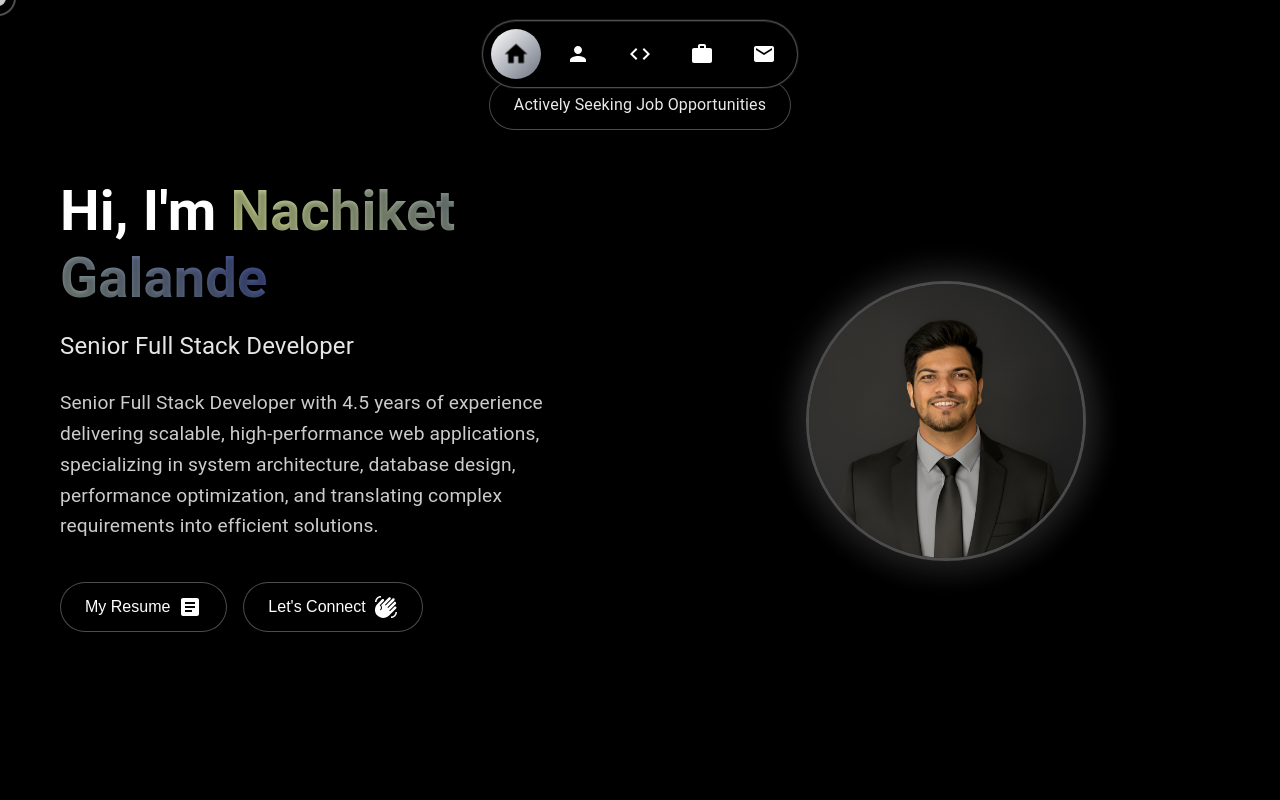
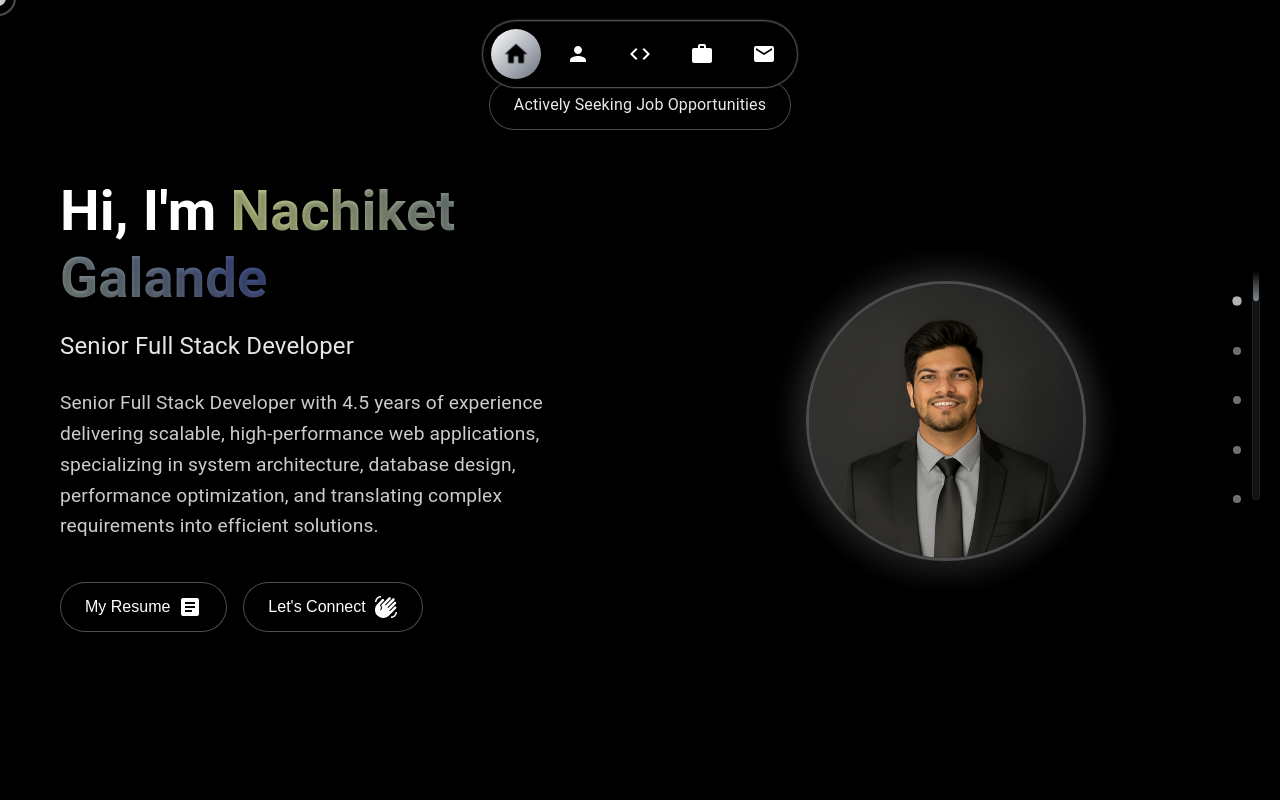
Before and after one commit to nachiketgalande1609/React-Portfolio, a React (Vite) app in the folder portfolio-new/: page / in a window 1280 px wide. Shown: the top 800 px of the page. Built offline with nearby package versions, Linux system fonts and the light colour scheme.

Commit message:
Scroll progress bar

```diff
--- a/portfolio-new/src/App.tsx
+++ b/portfolio-new/src/App.tsx
@@ -8,12 +8,14 @@ import Projects from "./components/Projects";
 import Contact from "./components/Contact";
 import Footer from "./components/Footer";
 import GlobalCursor from "./components/GlobalCursor";
+import ScrollProgress from "./components/ScrollProgress"; // Add this import
 import "./styles/globals.css";
 
 const App: React.FC = () => {
     return (
         <div className="App">
-            <GlobalCursor /> {/* Add GlobalCursor here */}
+            <GlobalCursor />
+            <ScrollProgress /> {/* Add ScrollProgress here */}
             <Header />
             <Hero />
             <About />
--- /dev/null
+++ b/portfolio-new/src/components/ScrollProgress.tsx
@@ -0,0 +1,126 @@
+// components/ScrollProgress.tsx
+import React, { useState, useEffect } from "react";
+import "./../styles/ScrollProgress.css";
+
+const ScrollProgress: React.FC = () => {
+    const [scrollProgress, setScrollProgress] = useState(0);
+    const [isScrolling, setIsScrolling] = useState(false);
+    const [activeSection, setActiveSection] = useState("home");
+
+    const sections = [
+        { id: "home", label: "Home" },
+        { id: "about", label: "About" },
+        { id: "skills", label: "Skills" },
+        { id: "projects", label: "Projects" },
+        { id: "contact", label: "Contact" },
+    ];
+
+    useEffect(() => {
+        let scrollTimer: NodeJS.Timeout;
+
+        const handleScroll = () => {
+            // Calculate scroll progress
+            const totalHeight = document.documentElement.scrollHeight - window.innerHeight;
+            const progress = (window.scrollY / totalHeight) * 100;
+            setScrollProgress(progress);
+
+            // Determine active section
+            const currentSection = sections.find((section) => {
+                const element = document.getElementById(section.id);
+                if (element) {
+                    const rect = element.getBoundingClientRect();
+                    return rect.top <= 100 && rect.bottom >= 100;
+                }
+                return false;
+            });
+
+            if (currentSection) {
+                setActiveSection(currentSection.id);
+            }
+
+            // Show progress bar when scrolling starts
+            setIsScrolling(true);
+
+            // Hide progress bar after scrolling stops
+            clearTimeout(scrollTimer);
+            scrollTimer = setTimeout(() => {
+                setIsScrolling(false);
+            }, 1500);
+        };
+
+        // Throttle scroll events for better performance
+        let ticking = false;
+        const throttledScroll = () => {
+            if (!ticking) {
+                requestAnimationFrame(() => {
+                    handleScroll();
+                    ticking = false;
+                });
+                ticking = true;
+            }
+        };
+
+        window.addEventListener("scroll", throttledScroll, { passive: true });
+
+        return () => {
+            window.removeEventListener("scroll", throttledScroll);
+            clearTimeout(scrollTimer);
+        };
+    }, []);
+
+    const handleProgressClick = (e: React.MouseEvent) => {
+        const rect = e.currentTarget.getBoundingClientRect();
+        const clickY = e.clientY - rect.top;
+        const percentage = clickY / rect.height;
+
+        const totalHeight = document.documentElement.scrollHeight - window.innerHeight;
+        const targetScroll = percentage * totalHeight;
+
+        window.scrollTo({
+            top: targetScroll,
+            behavior: "smooth",
+        });
+    };
+
+    const handleSectionClick = (sectionId: string) => {
+        const element = document.getElementById(sectionId);
+        if (element) {
+            element.scrollIntoView({ behavior: "smooth" });
+        }
+    };
+
+    return (
+        <div className={`scroll-progress ${isScrolling ? "scrolling" : ""}`} onClick={handleProgressClick}>
+            <div className="progress-track">
+                <div className="progress-fill" style={{ height: `${scrollProgress}%` }}>
+                    <div className="progress-glow" />
+                    <div className="progress-dot" />
+                </div>
+
+                {/* Section markers */}
+                <div className="section-markers">
+                    {sections.map((section, index) => {
+                        const position = (index / (sections.length - 1)) * 100;
+                        return (
+                            <div
+                                key={section.id}
+                                className={`section-marker ${activeSection === section.id ? "active" : ""}`}
+                                style={{ top: `${position}%` }}
+                                onClick={(e) => {
+                                    e.stopPropagation();
+                                    handleSectionClick(section.id);
+                                }}
+                                title={section.label}
+                            >
+                                <div className="marker-dot" />
+                                <div className="marker-label">{section.label}</div>
+                            </div>
+                        );
+                    })}
+                </div>
+            </div>
+        </div>
+    );
+};
+
+export default ScrollProgress;
--- /dev/null
+++ b/portfolio-new/src/styles/ScrollProgress.css
@@ -0,0 +1,251 @@
+/* styles/ScrollProgress.css */
+.scroll-progress {
+    position: fixed;
+    right: 20px;
+    top: 50%;
+    transform: translateY(-50%);
+    z-index: 1000;
+    cursor: pointer;
+    transition: all 0.3s cubic-bezier(0.4, 0, 0.2, 1);
+    opacity: 0.7;
+}
+
+.scroll-progress:hover,
+.scroll-progress.scrolling {
+    opacity: 1;
+    right: 18px;
+}
+
+.progress-track {
+    width: 8px;
+    height: 200px;
+    background: rgba(255, 255, 255, 0.1);
+    border-radius: 10px;
+    position: relative;
+    overflow: visible;
+    backdrop-filter: blur(10px);
+    border: 1px solid rgba(255, 255, 255, 0.1);
+    transition: all 0.3s ease;
+}
+
+.scroll-progress:hover .progress-track {
+    width: 10px;
+    background: rgba(255, 255, 255, 0.15);
+    box-shadow: 0 0 20px rgba(59, 130, 246, 0.3), inset 0 1px 0 rgba(255, 255, 255, 0.2);
+}
+
+/* INVERTED PROGRESS BAR - Starts from top */
+.progress-fill {
+    position: absolute;
+    top: 0;
+    left: 0;
+    width: 100%;
+    background: linear-gradient(to bottom, #3b82f6, #8b5cf6, #ec4899);
+    border-radius: 10px;
+    transition: height 0.1s ease-out;
+    transform-origin: top;
+}
+
+/* Inverted gradient overlay */
+.progress-fill::before {
+    content: "";
+    position: absolute;
+    bottom: 0;
+    left: 0;
+    right: 0;
+    height: 30px;
+    background: linear-gradient(to top, rgba(255, 255, 255, 0.8), transparent);
+    border-radius: 0 0 10px 10px;
+}
+
+/* Inverted glow effect */
+.progress-glow {
+    position: absolute;
+    bottom: 0;
+    left: 0;
+    right: 0;
+    height: 20px;
+    background: linear-gradient(to top, rgba(59, 130, 246, 0.8), transparent);
+    border-radius: 0 0 10px 10px;
+    filter: blur(5px);
+    opacity: 0.7;
+    animation: pulse 2s infinite;
+}
+
+/* Progress dot at the current position */
+.progress-dot {
+    position: absolute;
+    bottom: 0;
+    left: 50%;
+    transform: translateX(-50%);
+    width: 12px;
+    height: 12px;
+    background: white;
+    border-radius: 50%;
+    box-shadow: 0 0 10px rgba(59, 130, 246, 0.8), 0 0 20px rgba(59, 130, 246, 0.6);
+    opacity: 0;
+    transition: opacity 0.3s ease;
+}
+
+.scroll-progress:hover .progress-dot {
+    opacity: 1;
+}
+
+/* Section Markers */
+.section-markers {
+    position: absolute;
+    top: 0;
+    left: 0;
+    right: 0;
+    bottom: 0;
+    pointer-events: none;
+}
+
+.section-marker {
+    position: absolute;
+    left: -20px;
+    transform: translateY(-50%);
+    display: flex;
+    align-items: center;
+    cursor: pointer;
+    pointer-events: all;
+    transition: all 0.3s ease;
+    z-index: 2;
+}
+
+.section-marker:hover {
+    left: -25px;
+}
+
+.section-marker:hover .marker-label {
+    opacity: 1;
+    transform: translateX(0);
+}
+
+.section-marker.active .marker-dot {
+    background: white;
+    transform: scale(1.2);
+    box-shadow: 0 0 0 2px rgba(59, 130, 246, 0.8), 0 0 10px rgba(59, 130, 246, 0.6);
+}
+
+.marker-dot {
+    width: 8px;
+    height: 8px;
+    background: rgba(255, 255, 255, 0.6);
+    border-radius: 50%;
+    transition: all 0.3s ease;
+    border: 2px solid rgba(255, 255, 255, 0.1);
+}
+
+.section-marker:hover .marker-dot {
+    background: white;
+    transform: scale(1.1);
+}
+
+.marker-label {
+    position: absolute;
+    left: 20px;
+    background: rgba(0, 0, 0, 0.8);
+    color: white;
+    padding: 4px 8px;
+    border-radius: 6px;
+    font-size: 11px;
+    font-weight: 600;
+    white-space: nowrap;
+    backdrop-filter: blur(10px);
+    border: 1px solid rgba(255, 255, 255, 0.1);
+    opacity: 0;
+    transform: translateX(-10px);
+    transition: all 0.3s ease;
+    pointer-events: none;
+}
+
+.marker-label::before {
+    content: "";
+    position: absolute;
+    right: 100%;
+    top: 50%;
+    transform: translateY(-50%);
+    border: 4px solid transparent;
+    border-right-color: rgba(0, 0, 0, 0.8);
+}
+
+/* Hide browser scrollbar */
+html {
+    scrollbar-width: none;
+    -ms-overflow-style: none;
+}
+
+html::-webkit-scrollbar {
+    display: none;
+}
+
+body {
+    overflow-y: scroll;
+    -webkit-overflow-scrolling: touch;
+}
+
+@keyframes pulse {
+    0%,
+    100% {
+        opacity: 0.7;
+    }
+    50% {
+        opacity: 0.4;
+    }
+}
+
+/* Section transition animations */
+@keyframes markerPulse {
+    0%,
+    100% {
+        box-shadow: 0 0 0 0 rgba(59, 130, 246, 0.4);
+    }
+    50% {
+        box-shadow: 0 0 0 4px rgba(59, 130, 246, 0);
+    }
+}
+
+.section-marker.active .marker-dot {
+    animation: markerPulse 2s infinite;
+}
+
+/* Responsive design */
+@media (max-width: 768px) {
+    .scroll-progress {
+        right: 10px;
+        transform: translateY(-50%) scale(0.8);
+    }
+
+    .scroll-progress:hover {
+        right: 8px;
+    }
+
+    .progress-track {
+        height: 150px;
+    }
+
+    .section-marker {
+        left: -15px;
+    }
+
+    .section-marker:hover {
+        left: -18px;
+    }
+
+    .marker-label {
+        font-size: 10px;
+        padding: 3px 6px;
+    }
+}
+
+/* Reduced motion for accessibility */
+@media (prefers-reduced-motion: reduce) {
+    .scroll-progress,
+    .progress-fill,
+    .section-marker,
+    .marker-label {
+        transition: none;
+        animation: none;
+    }
+}
```
